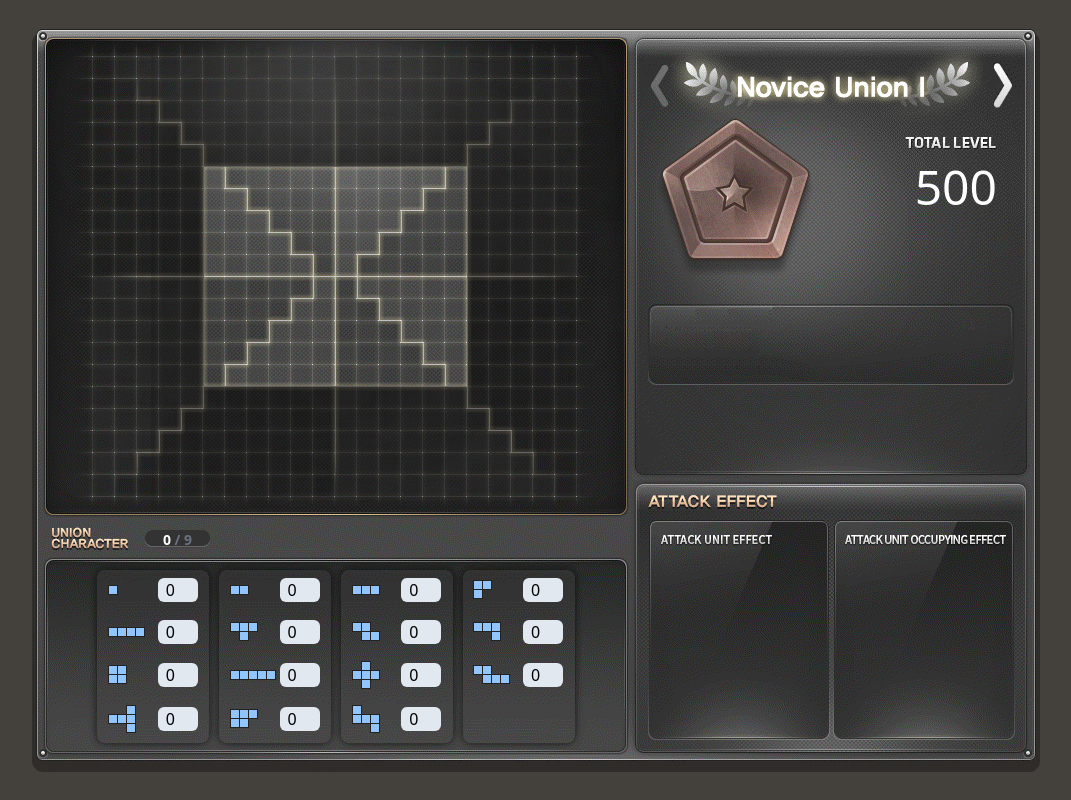
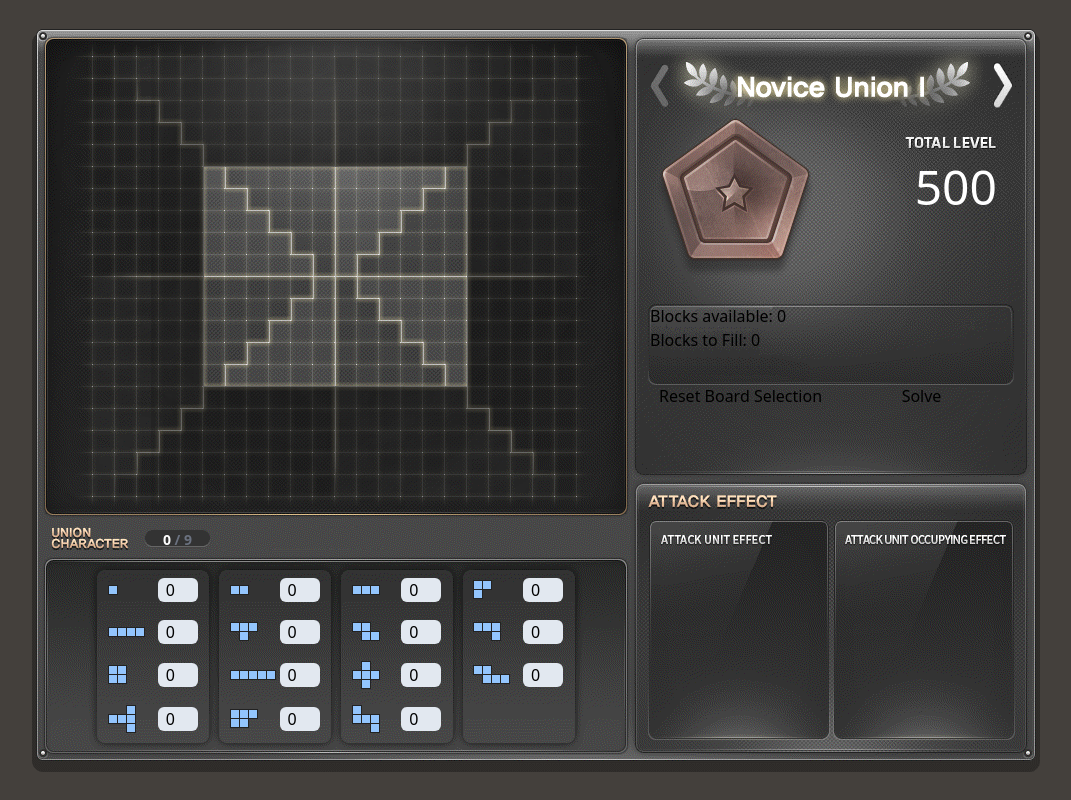
Before and after one commit to arixpsy/MS-Legion-Solver, a SvelteKit app: page / in a window 1280 px wide. Shown: the whole page, without its empty margins (104-1175 px from the left). Built offline with nearby package versions, Linux system fonts and the light colour scheme; a web font is replaced by a local one.

Commit message:
wip: create <BoardInfoSection />

```diff
--- /dev/null
+++ b/src/lib/components/BoardInfoSection/BoardInfoSection.svelte
@@ -0,0 +1,24 @@
+<script lang="ts">
+	type BoardInfoSectionProps = {
+		totalShapeBlockCount: number
+		blocksToFill: number
+		handleClickSolve?: () => void
+	}
+
+	let {
+		totalShapeBlockCount,
+		blocksToFill,
+		handleClickSolve = () => {}
+	}: BoardInfoSectionProps = $props()
+</script>
+
+<div class="h-[170px] px-[15px]">
+	<div class="h-[80px] flex flex-col">
+		<p>Blocks available: {totalShapeBlockCount}</p>
+		<p>Blocks to Fill: {blocksToFill}</p>
+	</div>
+	<div class="flex">
+		<button class="w-full" onclick={handleClickSolve}>Reset Board Selection</button>
+		<button class="w-full" onclick={handleClickSolve}>Solve</button>
+	</div>
+</div>
--- a/src/lib/components/index.ts
+++ b/src/lib/components/index.ts
@@ -1,3 +1,4 @@
+export { default as BoardInfoSection } from './BoardInfoSection/BoardInfoSection.svelte'
 export { default as LegionBoard } from './LegionBoard/LegionBoard.svelte'
 export { default as LegionUI } from './LegionUI/LegionUI.svelte'
 export { default as PieceInfoSection } from './PieceInfoSection/PieceInfoSection.svelte'
--- a/src/routes/+page.svelte
+++ b/src/routes/+page.svelte
@@ -1,6 +1,7 @@
 <script lang="ts">
 	import { LegionBoard, Shape, Solver } from '$lib/classes'
 	import {
+		BoardInfoSection,
 		LegionBoard as LegionBoardComponent,
 		LegionUI,
 		PieceInfoSection,
@@ -37,7 +38,7 @@
 		return blockCount
 	}
 
-	function handleSolve() {
+	function solveLegionBoard() {
 		const solver = new Solver(board, shapeCountMap)
 		solver.solve()
 	}
@@ -46,11 +47,15 @@
 <div class="min-h-screen flex justify-center items-center flex-col bg-stone-700">
 	<LegionUI>
 		<LegionBoardComponent {board} slot="legion-board" />
+		<PieceSelector {shapeCountMap} slot="piece-selector" />
+		<PieceInfoSection {totalPieceCount} pieceLimit={board.pieceLimit} slot="piece-info" />
 
 		<RankSelector bind:playerLevel slot="legion-rank" />
-
-		<PieceSelector {shapeCountMap} slot="piece-selector" />
-
-		<PieceInfoSection {totalPieceCount} pieceLimit={board.pieceLimit} slot="piece-info" />
+		<BoardInfoSection
+			{totalShapeBlockCount}
+			blocksToFill={board.blocksToFill}
+			handleClickSolve={solveLegionBoard}
+			slot="board-info"
+		/>
 	</LegionUI>
 </div>
```
